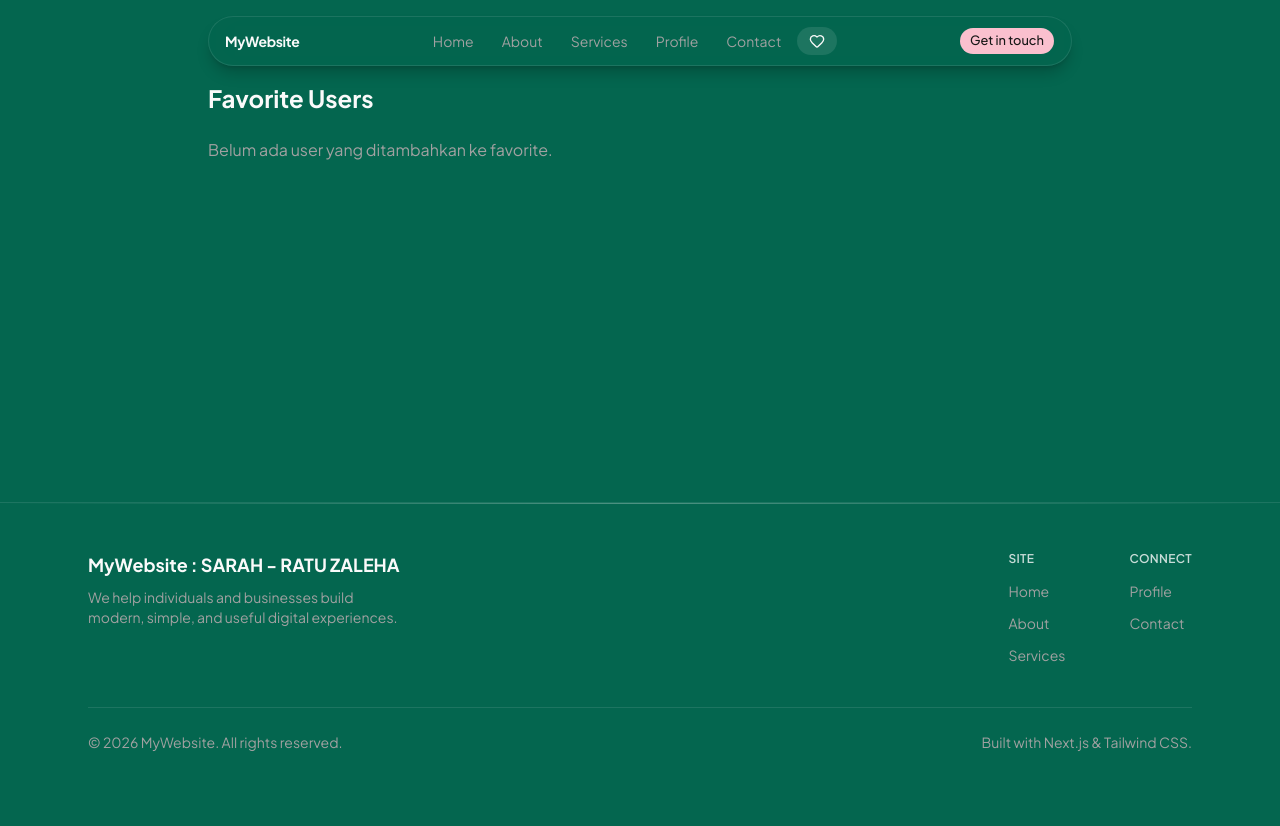
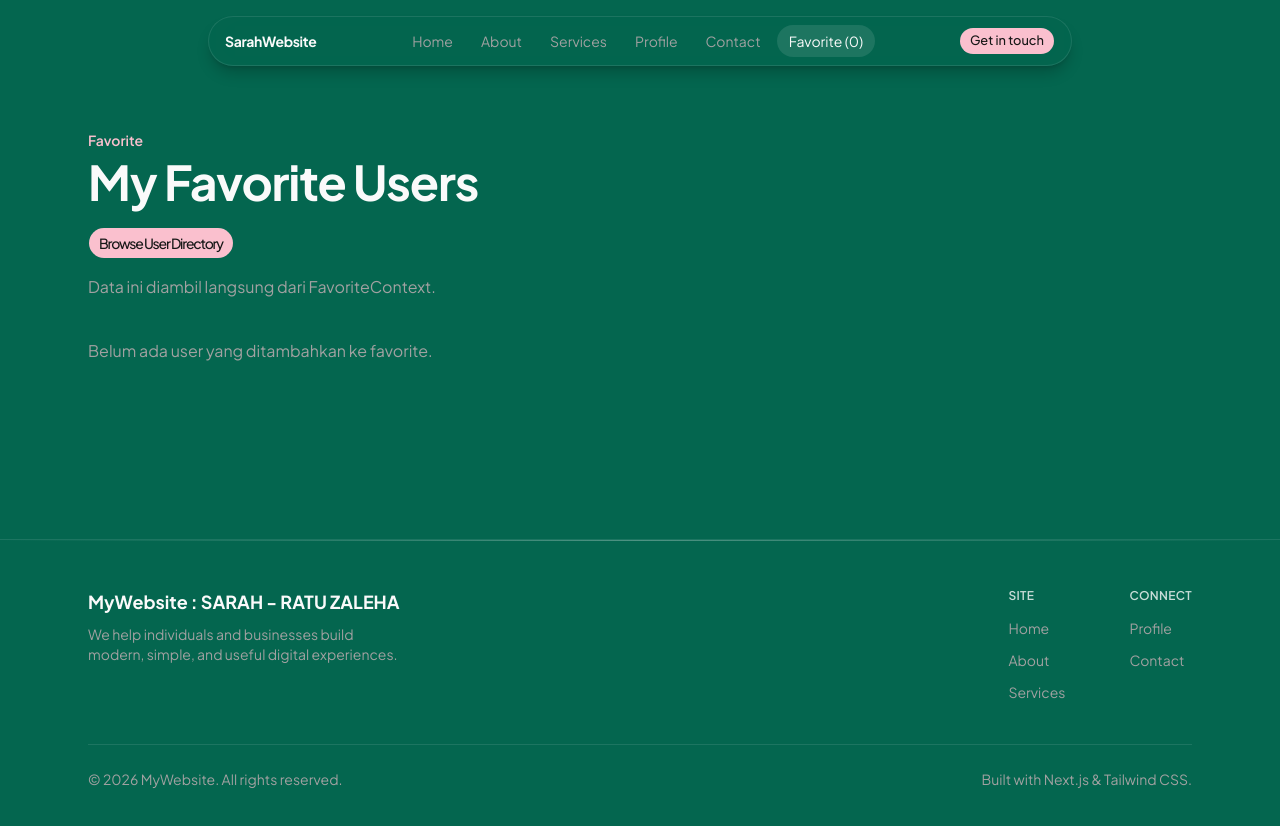
Before and after one commit to sarahkurn/belajar-nextjs2, a Next.js app: page /favorites in a window 1280 px wide. Shown: the top 826 px of the page. Before the commit the page ends 800 px from the top, so only its background shows below. Built offline with nearby package versions, Linux system fonts and the light colour scheme.

Commit message:
tugas akhir front end

```diff
--- a/app/favorites/page.js
+++ b/app/favorites/page.js
@@ -1,23 +1,41 @@
 "use client";
 
+import Link from "next/link";
+
 import { useFavorite } from "@/context/FavoriteContext";
+import { Button } from "@/components/ui/button";
 import UserCard from "@/components/UserCard";
 
 export default function FavoritesPage() {
   const { favorites } = useFavorite();
 
   return (
-    <div className="mx-auto max-w-4xl px-4 py-8">
-      <h1 className="mb-6 text-2xl font-bold text-foreground">
-        Favorite Users
-      </h1>
+    <div className="mx-auto max-w-6xl px-6 py-20">
+      <div className="flex flex-wrap items-start justify-between gap-4">
+        <div>
+          <p className="text-sm font-semibold text-primary">Favorite</p>
+          <h1 className="mt-2 text-4xl font-bold tracking-tight md:text-5xl">
+            My Favorite Users
+            <p>
+            <Button asChild className="rounded-full">
+            <Link href="/users">Browse User Directory</Link>
+            </Button>
+            </p>
+          </h1>
+          <p className="mt-4 text-muted-foreground">
+            Data ini diambil langsung dari FavoriteContext.
+          </p>
+        </div>
+
+
+      </div>
 
       {favorites.length === 0 ? (
-        <p className="text-muted-foreground">
+        <p className="mt-10 text-muted-foreground">
           Belum ada user yang ditambahkan ke favorite.
         </p>
       ) : (
-        <div className="grid grid-cols-1 gap-4 sm:grid-cols-2">
+        <div className="mt-10 grid grid-cols-1 gap-6 md:grid-cols-2 lg:grid-cols-3">
           {favorites.map((user) => (
             <UserCard key={user.id} user={user} />
           ))}
--- a/components/Navbar.jsx
+++ b/components/Navbar.jsx
@@ -30,7 +30,7 @@ export default function Navbar() {
           href="/"
           className="shrink-0 text-sm font-bold tracking-tight"
         >
-          MyWebsite
+          SarahWebsite
         </Link>
 
         <div className="hidden items-center gap-1 text-sm text-muted-foreground sm:flex">
@@ -61,17 +61,8 @@ export default function Navbar() {
               pathname?.startsWith("/favorites") && "bg-foreground/10 text-foreground"
             )}
           >
-            <Heart
-              className={cn(
-                "size-4",
-                favorites.length > 0 && "fill-destructive text-destructive"
-              )}
-            />
-            {favorites.length > 0 && (
-              <span className="flex size-4 items-center justify-center rounded-full bg-destructive text-[10px] font-medium text-destructive-foreground">
-                {favorites.length}
-              </span>
-            )}
+            Favorite ({favorites.length})
+
           </Link>
         </div>
 
--- a/components/UserCard.jsx
+++ b/components/UserCard.jsx
@@ -1,6 +1,4 @@
 "use client";
-
-import { Heart } from "lucide-react";
 
 import { Button } from "@/components/ui/button";
 import { useFavorite } from "@/context/FavoriteContext";
@@ -33,37 +31,29 @@ export default function UserCard({ user }) {
             </div>
             <CardTitle>{user.name}</CardTitle>
           </div>
-
-          <Button
-            type="button"
-            variant="ghost"
-            size="icon"
-            onClick={() => toggleFavorite(user)}
-            aria-label={
-              favorited ? "Remove from Favourite" : "Add to Favourite"
-            }
-            className="shrink-0 rounded-full"
-          >
-            <Heart
-              className={
-                favorited
-                  ? "size-5 fill-destructive text-destructive"
-                  : "size-5 text-muted-foreground"
-              }
-            />
-          </Button>
         </div>
       </CardHeader>
 
-      <CardContent>
+     <CardContent>
         <p className="text-sm text-muted-foreground">{user.email}</p>
 
         <p className="mt-1 text-sm text-muted-foreground">
           {user.company.name}
         </p>
 
-        <Button className="mt-4 w-full rounded-full">View Profile</Button>
+        <div className="mt-4 flex gap-2">
+          <Button className="flex-1 rounded-full">View Profile</Button>
+
+          <Button
+            type="button"
+            variant={favorited ? "outline" : "default"}
+            onClick={() => toggleFavorite(user)}
+            className="flex-1 rounded-full"
+          >
+            {favorited ? "♥ Favourite" : "♡ Add Favourite"}
+          </Button>
+        </div>
       </CardContent>
     </Card>
   );
-}
+  }
--- a/context/FavoriteContext.jsx
+++ b/context/FavoriteContext.jsx
@@ -1,4 +1,3 @@
-// context/FavoriteContext.jsx
 "use client";
 
 import { createContext, useContext, useState, useEffect } from "react";
```
